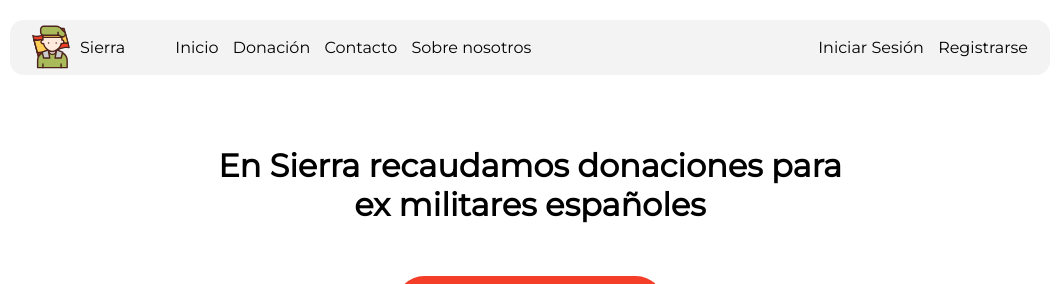
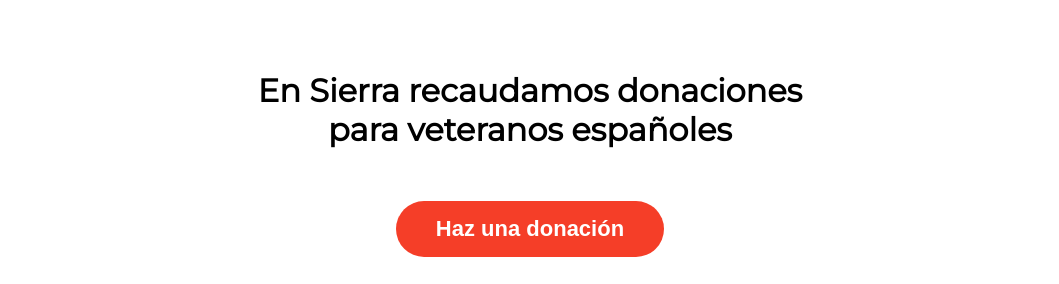
Before and after one commit to Geronimo-Basso/sierra, a PHP site: page / in a window 1280 px wide. Shown: the top 284 px of the page, without its empty margins (110-1169 px from the left). Run offline with PHP 8.4, Linux system fonts and the light colour scheme.

Commit message:
added small changs

```diff
--- a/assets/style/style.css
+++ b/assets/style/style.css
@@ -58,6 +58,8 @@
     justify-content:space-evenly;
     flex-wrap: wrap;
 }
+
+
 
 .home-grid-logos-army {
     display: grid;
@@ -202,3 +204,11 @@
     object-fit: cover;
     z-index: -1;
 }
+
+@media only screen and (max-width: 1444px) {
+
+    header {
+        display: none;
+    }
+
+}
--- a/head.php
+++ b/head.php
@@ -1,9 +1,9 @@
 <meta charset="UTF-8">
 <meta name="viewport" content="width=device-width, initial-scale=1.0">
-<meta name="description" content="Sierra: Fundación dedicada al apoyo de ex militares y sus familias. Ofrecemos ayuda en vivienda, salud y más. Descubre nuestra misión y cómo puedes contribuir.">
+<meta name="description" content="Sierra: Fundación dedicada al apoyo de veteranos y sus familias. Ofrecemos ayuda en vivienda, salud y más. Descubre nuestra misión y cómo puedes contribuir.">
 <meta property="og:title" content="Bienvenido a Sierra - Apoyo a Ex Militares y sus Familias">
 <meta property="og:description" content="Sierra: Fundación dedicada al apoyo de ex militares y sus familias. Ofrecemos ayuda en vivienda, salud y más. Descubre nuestra misión y cómo puedes contribuir.">
 <meta property="og:type" content="website">
 <link rel="icon" type="image/x-icon" href="assets/images/logo-header.svg">
 <link rel="stylesheet" href="assets/style/style.css">
-<title>Bienvenido a Sierra - Apoyo a Ex Militares y sus Familias</title>
+<title>Bienvenido a Sierra - Apoyo a Veteranos y sus Familias</title>
--- a/index.php
+++ b/index.php
@@ -6,8 +6,8 @@
 <body>
 <?php require 'includes/header.php'; ?>
 <div class="home-main-content">
-    <div>
-        <h1>En Sierra recaudamos donaciones para <br> ex militares españoles</h1>
+    <div class="home-left-content">
+        <h1>En Sierra recaudamos donaciones <br> para veteranos españoles</h1>
         <a href="donation-main.php">
             <button>Haz una donación</button>
         </a>
--- a/sign-up.php
+++ b/sign-up.php
@@ -15,7 +15,6 @@
             <input type="text" id="name" name="name" placeholder="Nombre"><br>
             <input type="text" id="lastname" name="lastname" placeholder="Apellidos"><br>
             <input type="text" id="email" name="email" placeholder="Email"><br>
-            <input type="text" id="email_confirm" name="email" placeholder="Confirmar email"><br>
             <input type="password" id="password" name="password" placeholder="Contraseña"><br>
             <input type="password" id="password_confirm" name="password_confirm" placeholder="Confirmar contraseña"><br>
             <div class="sign-up-password-requirments">
```
